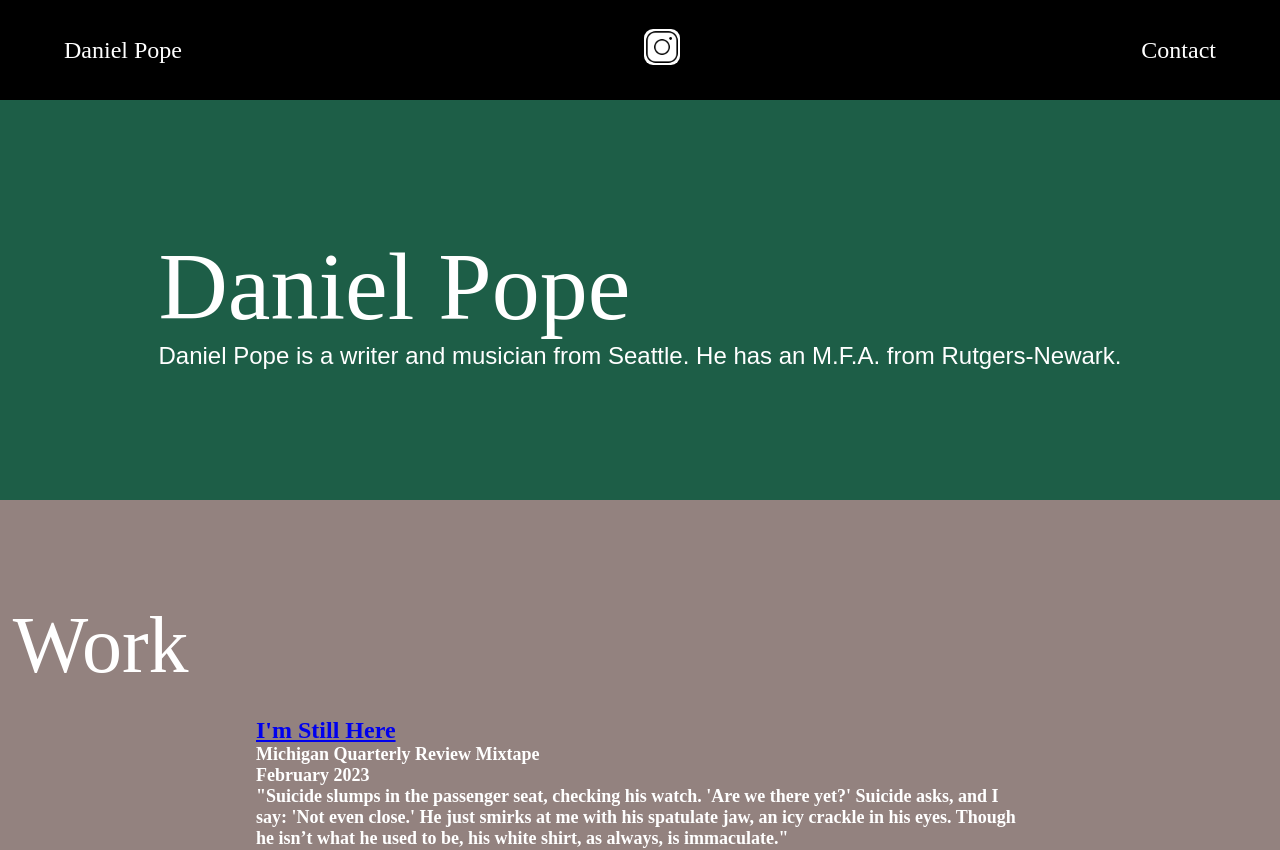
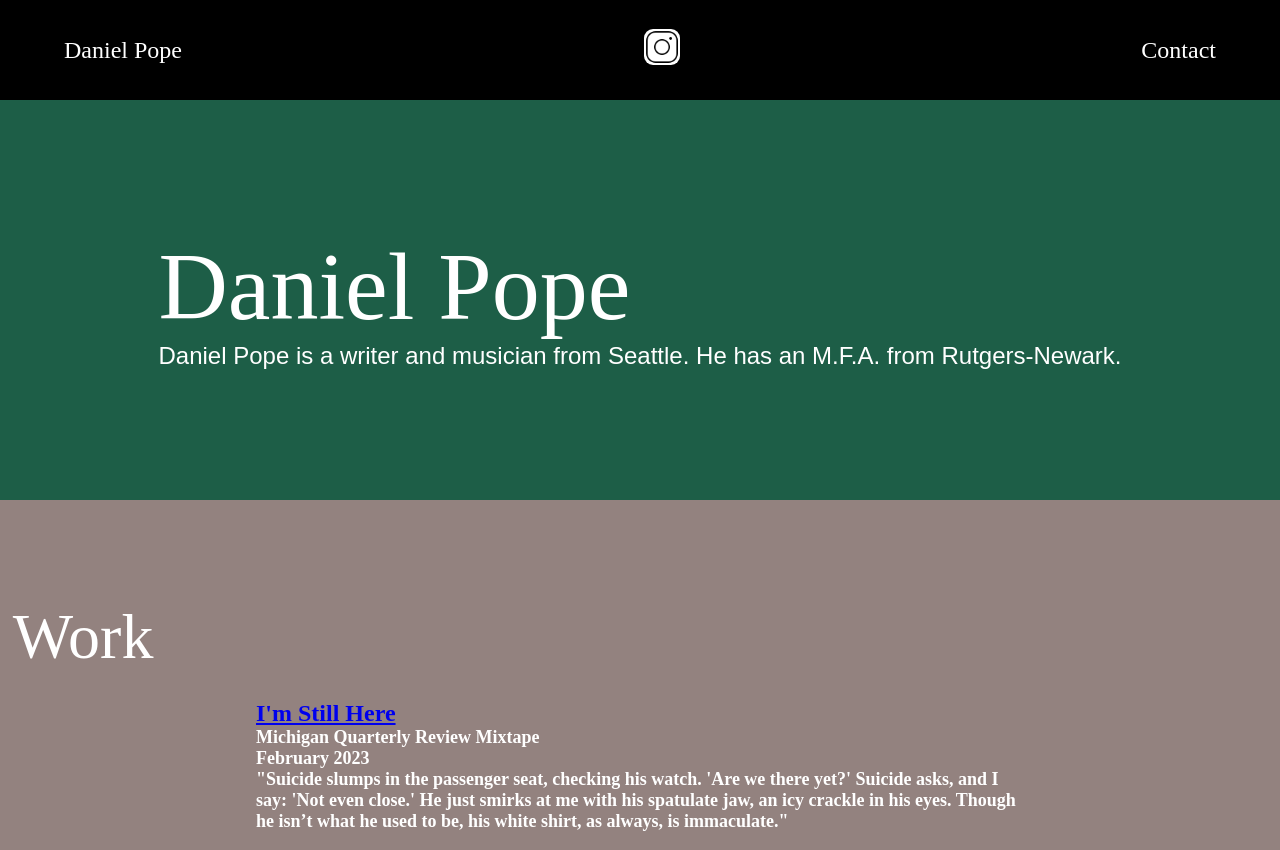
Before and after one commit to swinnik/writer-portfolio, a React app: page / in a window 1280 px wide. Shown: the top 850 px of the page. Built offline with nearby package versions, Linux system fonts and the light colour scheme.

Commit message:
resized fontSize

```diff
--- a/src/components/Accolades.jsx
+++ b/src/components/Accolades.jsx
@@ -55,7 +55,7 @@ const styles = {
   },
   sectionTitle: {
     color: "#fff",
-    fontSize: "5em",
+    fontSize: "4em",
     fontWeight: "lighter",
     position: "sticky",
     top: 0,
@@ -63,6 +63,7 @@ const styles = {
     paddingLeft: "1%",
   },
   entries: {
+    fontSize: "3em",
     display: "flex",
     flexDirection: "column",
     justifyContent: "center",
--- a/src/components/Work.jsx
+++ b/src/components/Work.jsx
@@ -54,7 +54,7 @@ const styles = {
   },
   sectionTitle: {
     color: "#fff",
-    fontSize: "5em",
+    fontSize: "4em",
     fontWeight: "lighter",
     position: "sticky",
     top: 0,
@@ -62,6 +62,7 @@ const styles = {
     paddingLeft: "1%",
   },
   entries: {
+    fontSize: "3em",
     display: "flex",
     flexDirection: "column",
     justifyContent: "center",
```
